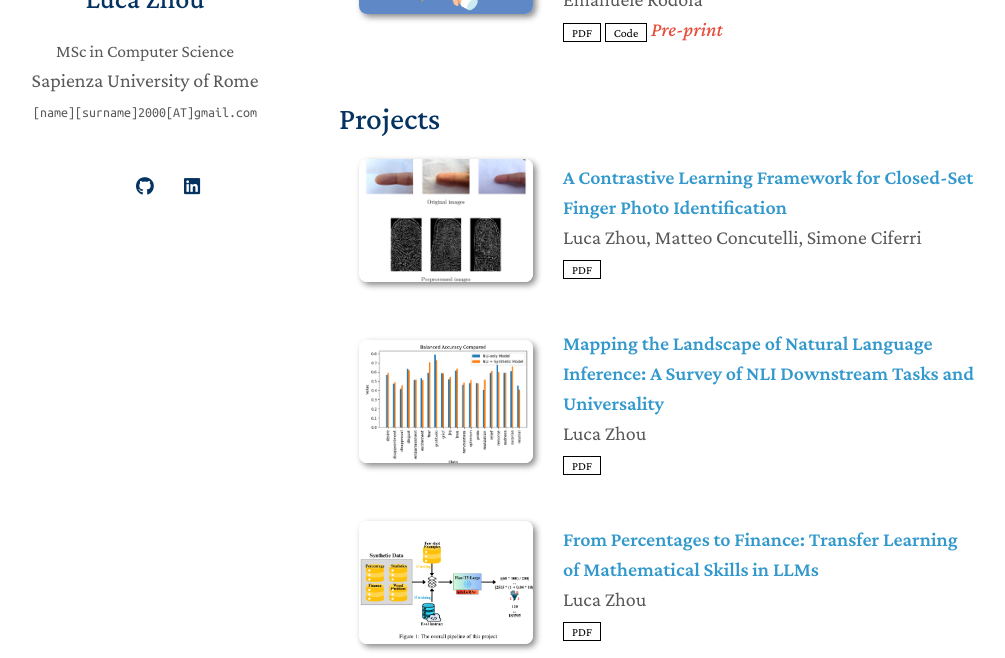
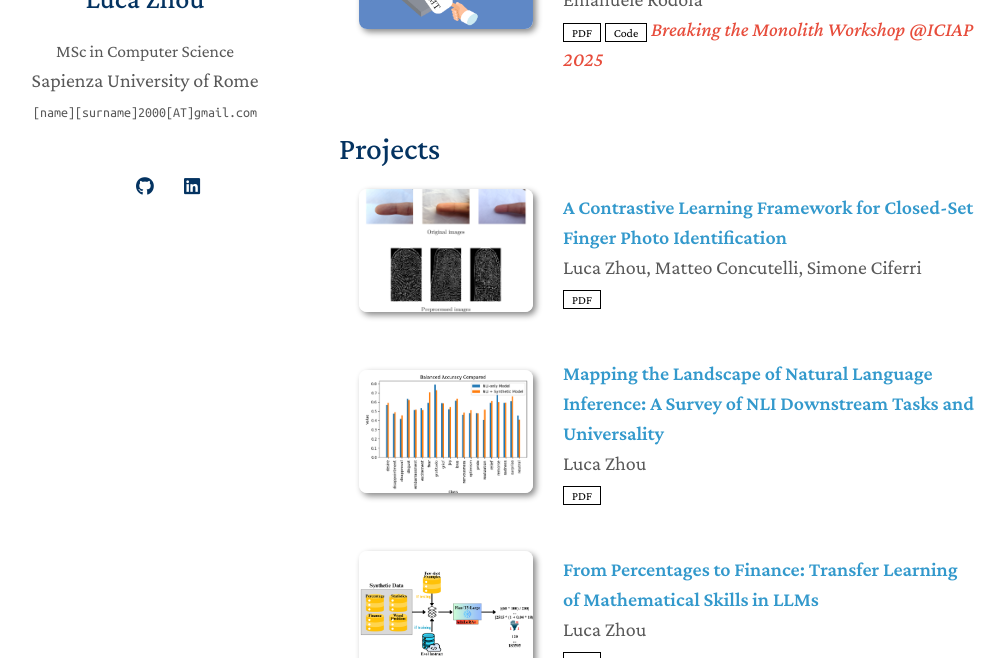
Before and after one commit to LuckerZOfficiaL/LuckerZOfficiaL.github.io, a Jekyll site: the page built from index.md, in a window 1280 px wide and 900 px high, scrolled down 976 px, cut to the strip 242-900 px from the top of the window. Shown: the whole strip, without its empty margins (131-1136 px from the left). Built offline with Jekyll 4.4.1, drawn with Linux system fonts in a browser that asks for light colours; a style sheet for code colours, icons or effects is not loaded; our own code applies the rules of GitHub Pages for plain Markdown files.

Commit message:
update ATM paper status

```diff
--- a/_data/publications.yml
+++ b/_data/publications.yml
@@ -8,4 +8,4 @@ main:
     code: https://github.com/LuckerZOfficiaL/Alternating-Tuning-and-Merging
     #bibtex: ""
     image: ./assets/img/atm.png
-    notes: Pre-print
+    notes: Breaking the Monolith Workshop @ICIAP 2025
```
